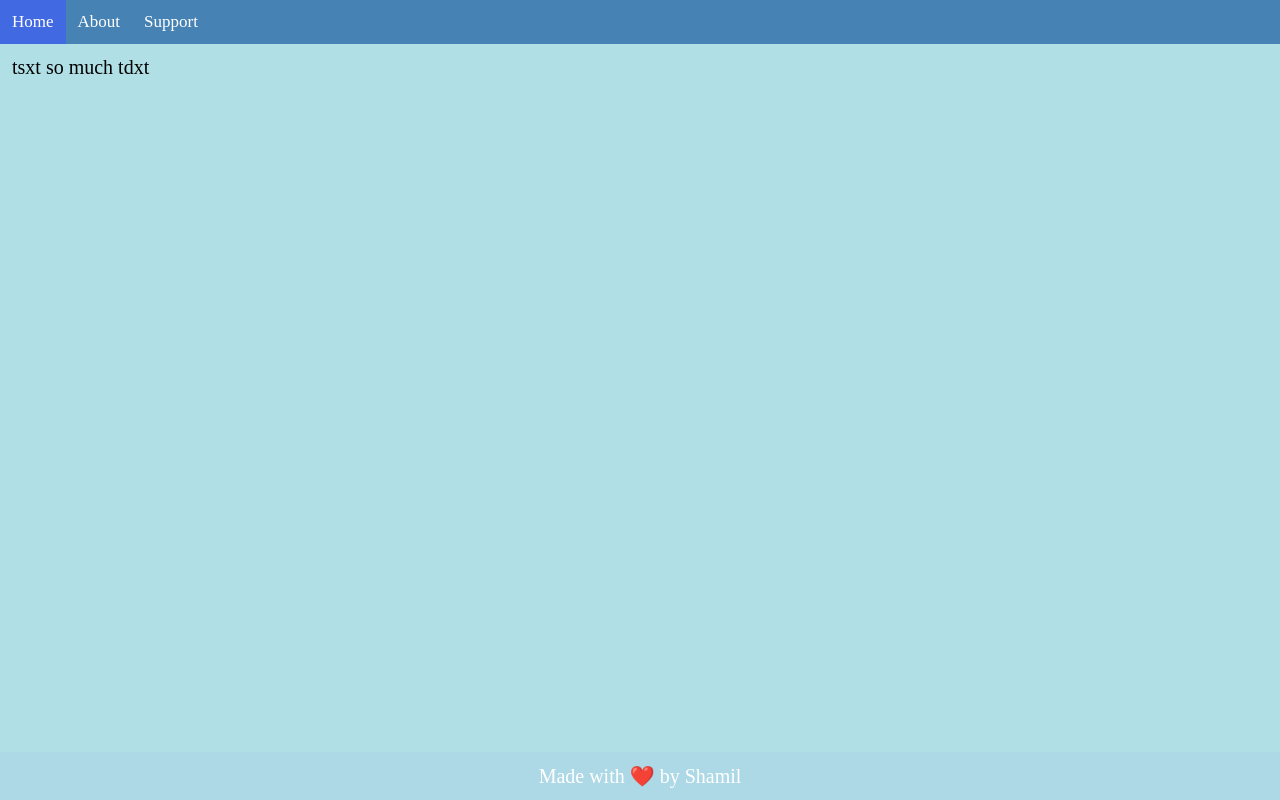
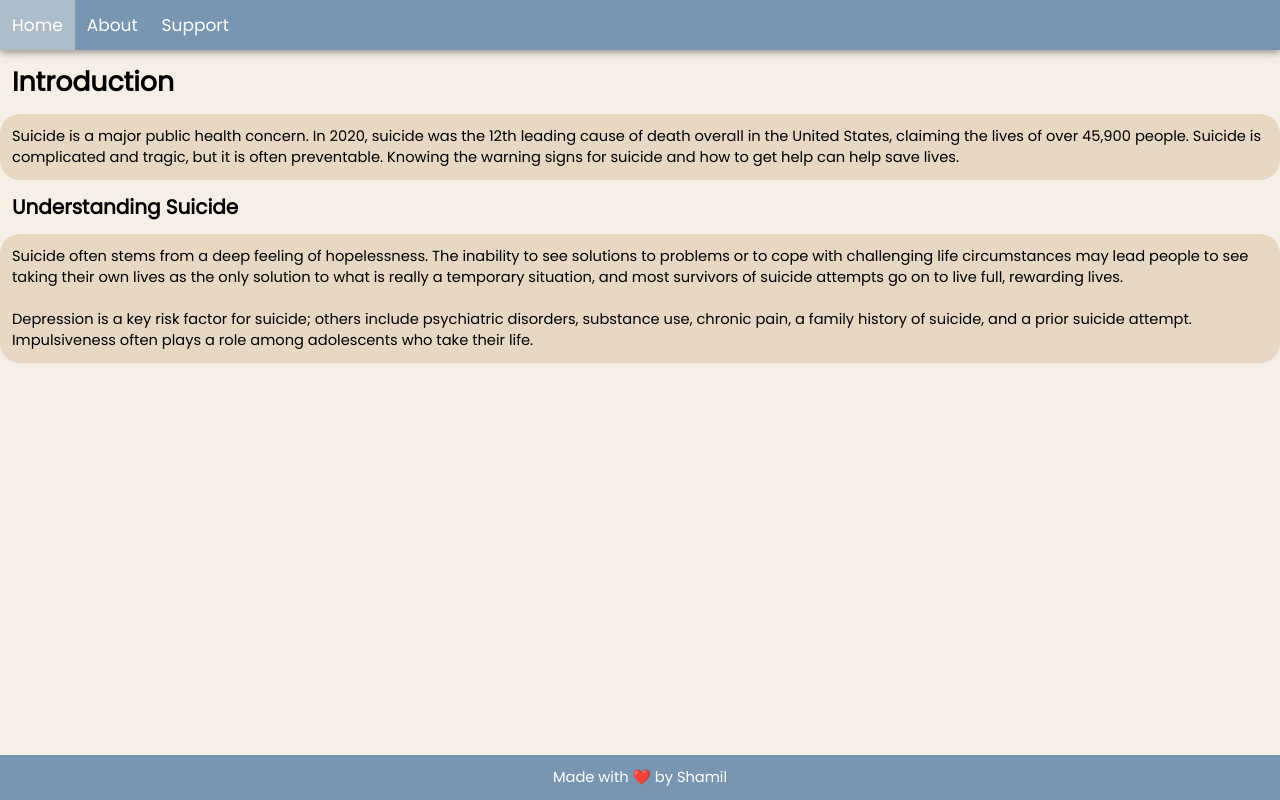
Before and after one commit to Shamil-Edu/Website, a plain HTML site: page index.html in a window 1280 px wide. Drawn offline with Linux system fonts and the light colour scheme.

Commit message:
hewwo :)

```diff
--- a/index.html
+++ b/index.html
@@ -3,6 +3,7 @@
 <head>
   <meta charset="UTF-8">
   <meta name="viewport" content="width=device-width, initial-scale=1">
+  <link rel="stylesheet" href="https://fonts.googleapis.com/css?family=Poppins">
   <link href="style.css" rel="stylesheet">
   <title>HTML</title>
 </head>
@@ -14,10 +15,22 @@
   		<li><a href="#support">Support</a></li>
   		</ul>
   	</div>
-
-  	<p> tsxt so much tdxt </p>
-  	<div class="footer">
-  		<p>Made with ❤️ by Shamil</p>
+  	 	<div class="footer">
+  	 		<p>Made with ❤️ by Shamil</p>
+  	 	</div>
+  	<div class='container'>
+   	<h1>Introduction</h1>
+  	<div class="textbox">
+  	<p>Suicide is a major public health concern. In 2020, suicide was the 12th leading cause of death overall in the United States, claiming the lives of over 45,900 people. Suicide is complicated and tragic, but it is often preventable. Knowing the warning signs for suicide and how to get help can help save lives.</p>
+  	</div>
+  	<h2>Understanding Suicide</h2>
+  	<div class="textbox">
+  	<p>Suicide often stems from a deep feeling of hopelessness. The inability to see solutions to problems or to cope with challenging life circumstances may lead people to see taking their own lives as the only solution to what is really a temporary situation, and most survivors of suicide attempts go on to live full, rewarding lives.
+  	<br>
+  	<br>
+  	Depression is a key risk factor for suicide; others include psychiatric disorders, substance use, chronic pain, a family history of suicide, and a prior suicide attempt. Impulsiveness often plays a role among adolescents who take their life.
+  	</p>
+  	</div>
   	</div>
  </body>
 </html>
--- a/style.css
+++ b/style.css
@@ -1,17 +1,36 @@
 body {
 		margin: 0;
-    font-size: 15pt;
-    background-color: powderblue;
+    font-size: 10pt;
+    background-color: #F5EFE6;
+    font-family: "Poppins", sans-serif;
 }
 
+.container {
+	margin-bottom: 5em;
+	overflow: auto;
+}
 .topnav {
-	background-color: steelblue;
+	box-shadow: 0 3px 5px 0 rgba(0, 0, 0, 0.2), 0 3px 10px 0 rgba(0, 0, 0, 0.19);
+	background-color: #7895B2;
 	overflow: hidden;
-	box-shadow: 1px 1px 2px black 0 0 25px;
 }
 
+.textbox {
+	display: flex;
+	background-color: #E6D8C2;
+	overflow: hidden;
+	border-radius: 20px;
+}
+h1 {
+	margin: 12px;
+}
+h2 {
+	margin: 12px;
+}
 p {
-	margin: 12px
+  font-family: "Poppins", sans-serif;
+	margin: 12px;
+	font-size: 11pt
 }
 
 ul {
@@ -23,6 +42,7 @@ ul {
 .topnav li a {
 	display: inline-block;
 	float: left;
+  font-family: "Poppins", sans-serif;
 	color: white;
 	text-align: center;
 	padding: 12px;
@@ -31,23 +51,24 @@ ul {
 }
 
 .topnav a:hover {
-	background-color: lightblue;
+	background-color: #AEBDCA;
 	color: white;
 
 }
 
 .topnav a.active {
-	background-color: royalblue;
+	background-color: #AEBDCA;
 	color: white;
 }
 
 .footer {
+	position: fixed;
 	left: 0;
 	right: 0;
 	bottom: 0;
-	background-color: lightblue;
+  font-family: "Poppins", sans-serif;
+	background-color: #7895B2;
 	color: white;
 	width: 100%;
-	position: fixed;
 	text-align: center;
 }
```
